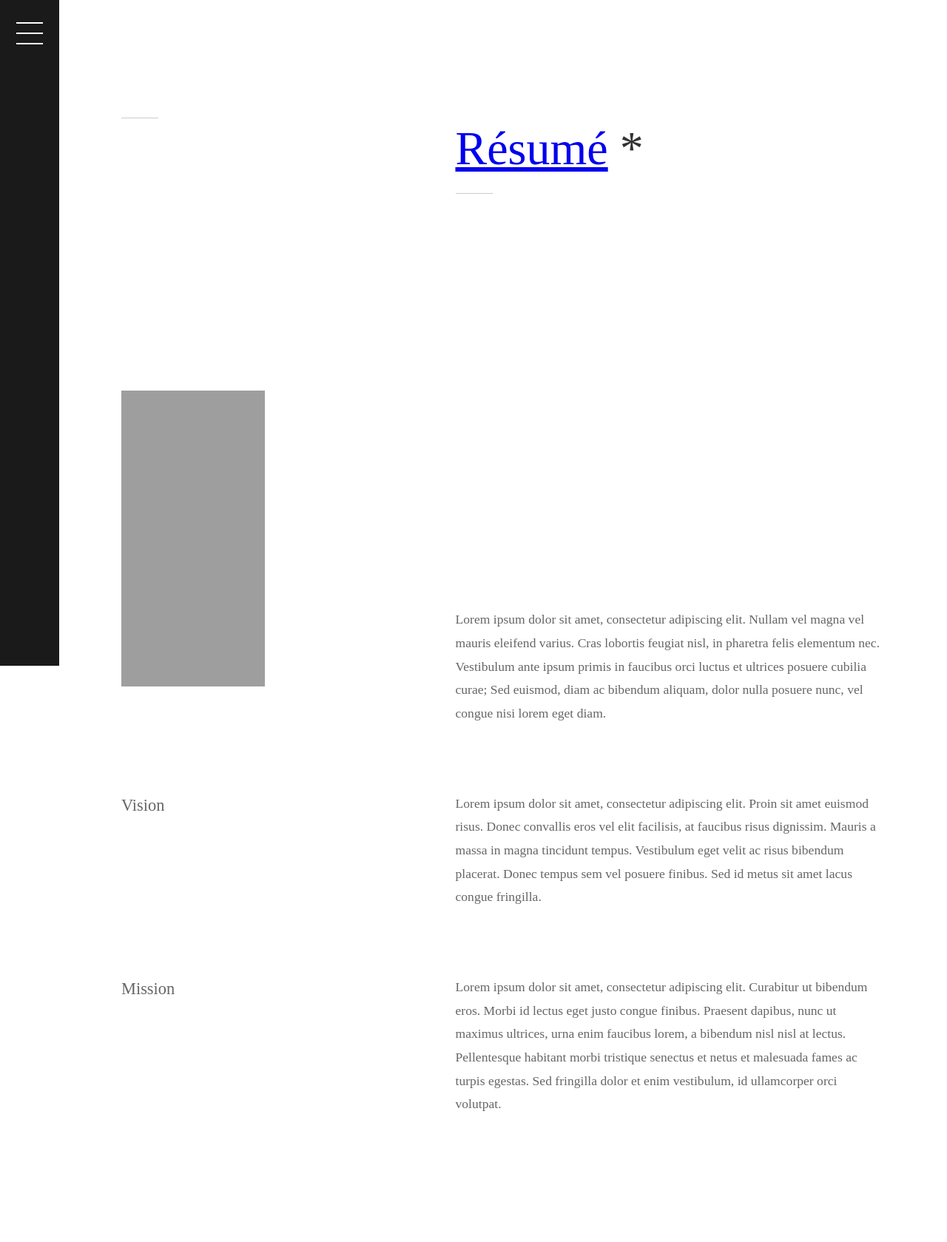
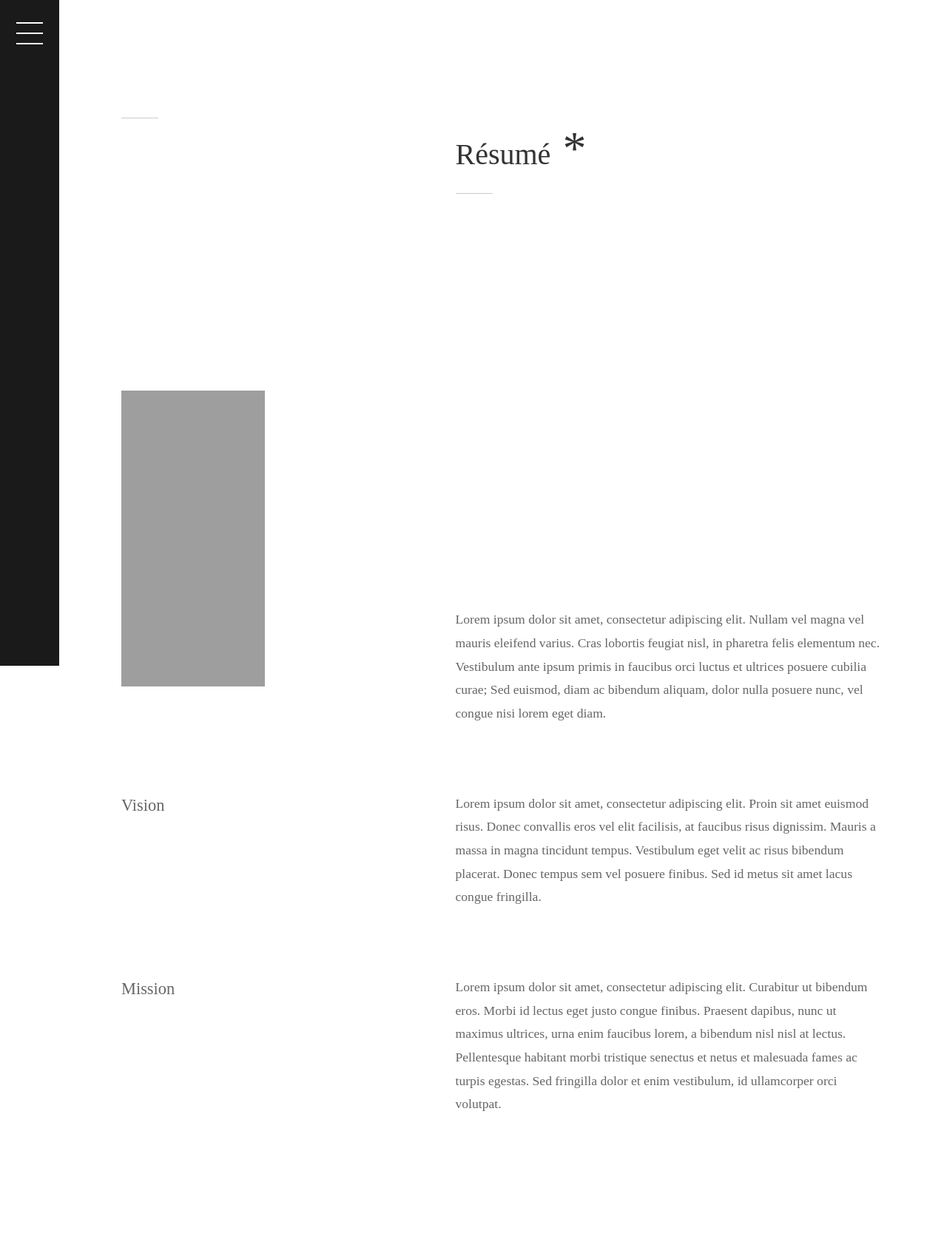
Before and after one commit to Firecracker280/Isamu, a Jekyll site: the page built from about.md, in a window 1280 px wide. Shown: the whole page at 74% size. Built offline with Jekyll 4.4.1, drawn with Linux system fonts in a browser that asks for light colours; grey boxes are pictures that could not be loaded.

Commit message:
Update about.css

```diff
--- a/assets/css/about.css
+++ b/assets/css/about.css
@@ -188,3 +188,22 @@
         padding: 0 7% 80px;
     }
 }
+
+
+/* Style for Resume link */
+.about-content h1 a:not(.about-asterisk-link) {
+    font-size: 2.5rem; /* Making the Resume text smaller */
+    text-decoration: none; /* Removing the underline */
+    color: inherit; /* Use the same color as parent element */
+    transition: color 0.3s ease;
+}
+
+/* Style for Resume link when visited */
+.about-content h1 a:not(.about-asterisk-link):visited {
+    color: inherit; /* Prevents turning purple after clicking */
+}
+
+/* Style for Resume link on hover */
+.about-content h1 a:not(.about-asterisk-link):hover {
+    color: #999; /* Same hover effect as asterisk */
+}
```
